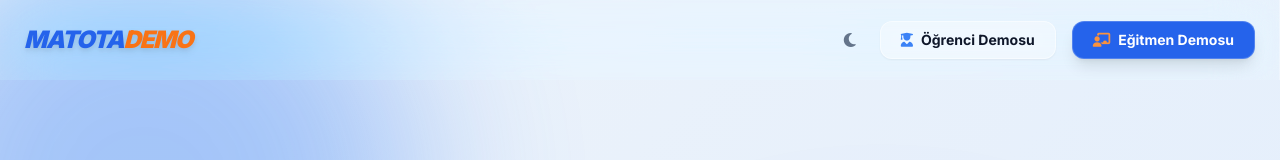
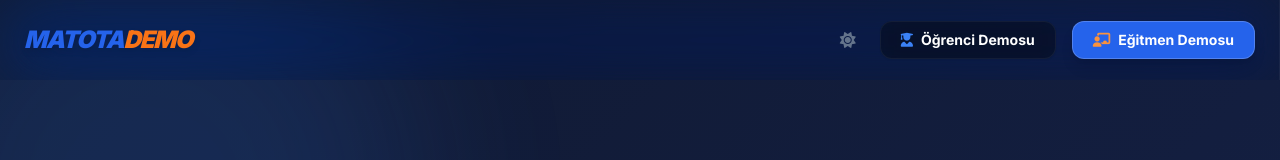
Before and after one commit to buyulukitap2417-star/-rnek, a plain HTML site: page index.html in a window 1280 px wide. Both pictures are taken after a click on the button 849 px from the left and 40 px from the top of the page. Shown: the top 160 px of the page. Drawn offline with nearby package versions, Linux system fonts and the light colour scheme.

Commit message:
Update index.html

```diff
--- a/index.html
+++ b/index.html
@@ -258,7 +258,7 @@
             ],
             course_files: [
                 { id: 'f1', teacher_id: 't1', student_id: null, title: 'Mayıs Ayı Genel Çalışma Programı', file_url: 'https://www.w3.org/WAI/ER/tests/xhtml/testfiles/resources/pdf/dummy.pdf', created_at: new Date().toISOString() },
-                { id: 'f2', teacher_id: 't1', student_id: 's1', title: 'Ahmet Yılmaz Özel Analiz Raporu', file_url: 'https://www.w3.org/WAI/ER/tests/xhtml/testfiles/resources/pdf/dummy.pdf', created_at: new Date().toISOString() }
+                    { id: 'f2', teacher_id: 't1', student_id: 's1', title: 'Deniz Kaya Özel Analiz Raporu', file_url: 'https://www.w3.org/WAI/ER/tests/xhtml/testfiles/resources/pdf/dummy.pdf', created_at: new Date().toISOString() }
             ],
             videos: [
                 { id: 'v1', teacher_id: 't1', title: 'Üslü Sayılar Yeni Nesil Soru Çözümü - Taktikler', video_url: 'http://commondatastorage.googleapis.com/gtv-videos-bucket/sample/BigBuckBunny.mp4', created_at: new Date().toISOString() },
@@ -345,6 +345,7 @@
         function updateViewModeIcon() { const icon = document.getElementById('view-mode-icon'); if (icon) { icon.className = currentViewMode === 'grid' ? 'fa-solid fa-list' : 'fa-solid fa-table-cells-large'; } }
         window.applyFilters = function(cId, sId, stId, dId) { const container = document.getElementById(cId); if (!container) return; const search = document.getElementById(sId)?.value.toLowerCase() || ''; const student = document.getElementById(stId)?.value || ''; const date = document.getElementById(dId)?.value || ''; const items = container.querySelectorAll('.filterable-item'); items.forEach(item => { const textStr = (item.dataset.search || '').toLowerCase(); const stuId = item.dataset.student || ''; const itemDate = item.dataset.date || ''; let match = true; if (search && !textStr.includes(search)) match = false; if (student && stuId !== student && stuId !== 'null') match = false; if (date && !itemDate.startsWith(date)) match = false; item.style.display = match ? '' : 'none'; }); }
         function updateTheme(role) { const body = document.getElementById('main-body'); if (body) { body.classList.remove('theme-blue', 'theme-orange'); body.classList.add(role === 'teacher' ? 'theme-orange' : 'theme-blue'); } }
+            function toggleDarkMode() { document.documentElement.classList.toggle('dark'); localStorage.theme = document.documentElement.classList.contains('dark') ? 'dark' : 'light'; }
         function hideLoading() { const l = document.getElementById('loading'); if(l) { l.classList.add('opacity-0'); setTimeout(() => l.classList.add('hidden'), 500); } }
         function showAuthScreen(role) { window.demoLogin(role); }
         function logout() { location.reload(); }
```
